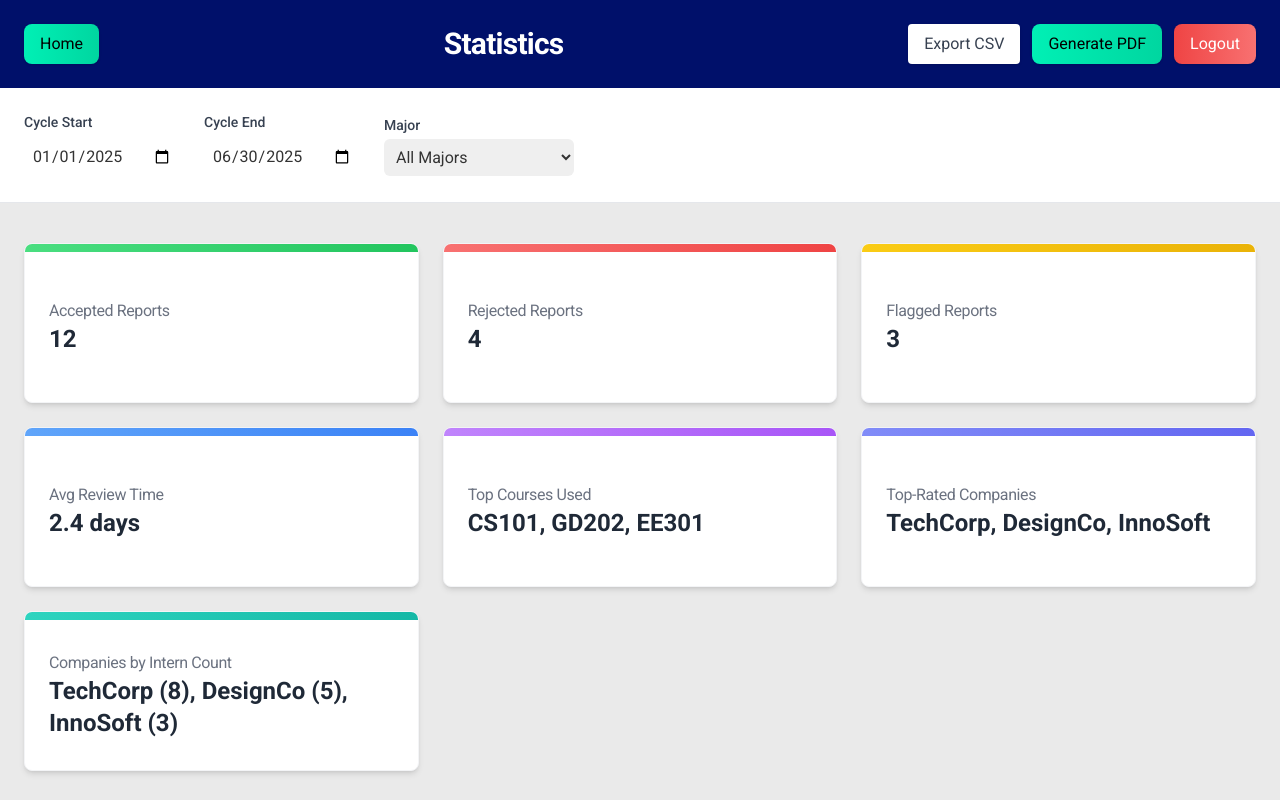
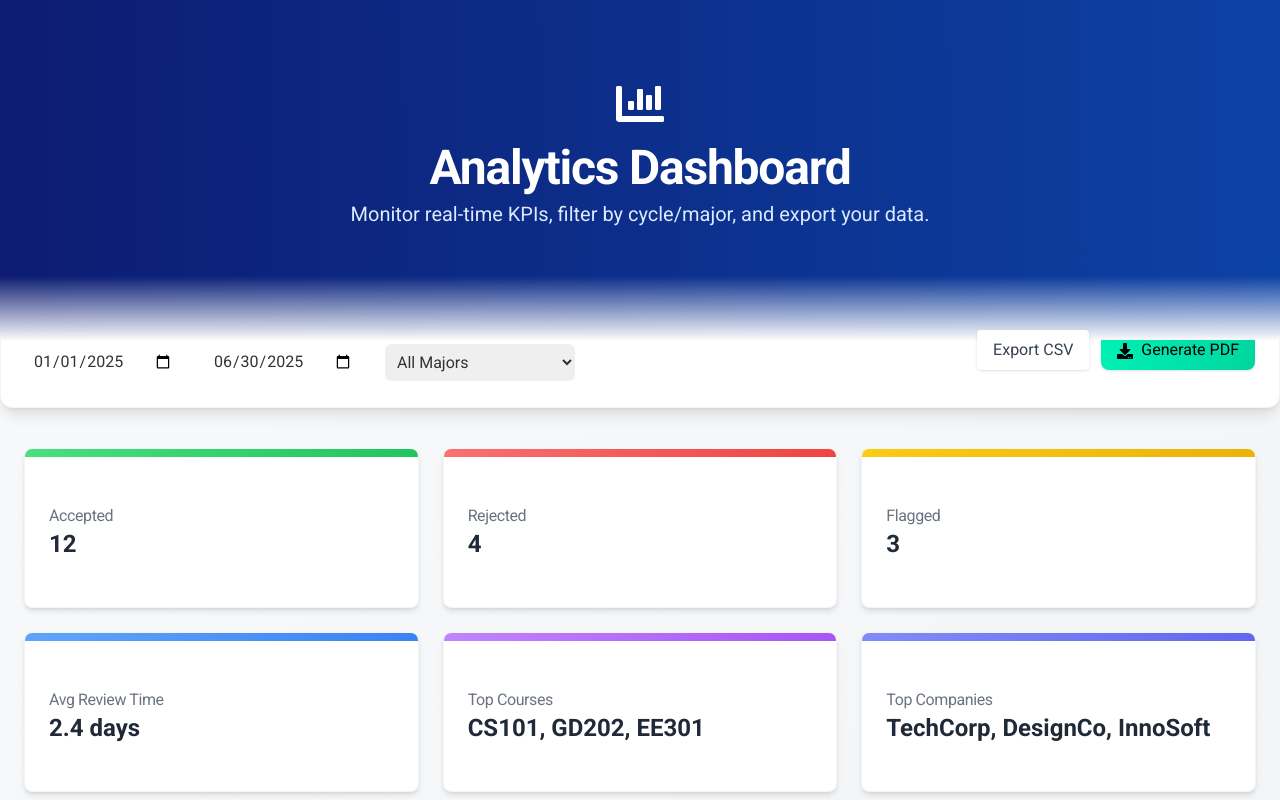
Before and after one commit to CSEN603-2025/Ghost-in-the-Machine, a React (Create React App) app: page /faculty/statistics in a window 1280 px wide. Shown: the top 800 px of the page. Built offline with nearby package versions, Linux system fonts and the light colour scheme; a web font is replaced by a local one.

Commit message:
"statistics page is perfected "

```diff
--- a/src/components/EvaluationDetailsModal.jsx
+++ b/src/components/EvaluationDetailsModal.jsx
@@ -1,45 +1,52 @@
 import React from 'react';
+import { FaDownload, FaTimes } from 'react-icons/fa';
+import { motion } from 'framer-motion';
 
-const EvaluationDetailsModal = ({ isOpen, onClose, evaluation }) => {
-  if (!isOpen) return null;
+export default function EvaluationDetailsModal({ evalReport, onClose }) {
+  return (
+    <motion.div
+      initial={{ opacity: 0 }}
+      animate={{ opacity: 1 }}
+      exit={{ opacity: 0 }}
+      className="fixed inset-0 bg-black bg-opacity-50 flex items-center justify-center z-50"
+    >
+      <motion.div
+        initial={{ scale: 0.9 }}
+        animate={{ scale: 1 }}
+        exit={{ scale: 0.9 }}
+        className="bg-white rounded-xl shadow-xl max-w-2xl w-full mx-4 relative overflow-hidden"
+      >
+        <div className="h-2 w-full bg-gradient-to-r from-blue-600 to-blue-800" />
+        <button
+          onClick={onClose}
+          className="absolute top-4 right-4 text-gray-500 hover:text-gray-700"
+        >
+          <FaTimes size={20} />
+        </button>
 
-  const downloadPdf = () => {
-    const link = document.createElement('a');
-    link.href = `/api/evaluations/${evaluation.id}/download`;
-    link.download = `evaluation-${evaluation.id}.pdf`;
-    link.click();
-  };
-
-  return (
-    <div className="fixed inset-0 bg-black bg-opacity-40 flex justify-center items-center z-50">
-      <div className="bg-white p-6 rounded-lg shadow-xl max-w-4xl w-full overflow-y-auto max-h-[90vh]">
-        {/* Header */}
-        <div className="flex justify-between items-center mb-4">
-          <h2 className="text-2xl font-semibold">Evaluation Details</h2>
-          <button onClick={onClose} className="text-gray-500 hover:text-gray-700 text-2xl">&times;</button>
+        <div className="p-6 space-y-4">
+          <div className="flex justify-between items-center">
+            <h2 className="text-2xl font-bold text-gray-800">{evalReport.title}</h2>
+            <FaDownload size={20} className="text-gray-500 hover:text-gray-700 cursor-pointer" />
+          </div>
+          <p className="text-gray-700">
+            <strong>Student:</strong> {evalReport.studentName}
+          </p>
+          <p className="text-gray-700">
+            <strong>Company:</strong> {evalReport.companyName}
+          </p>
+          <p className="text-gray-700">
+            <strong>Supervisor:</strong> {evalReport.supervisorName}
+          </p>
+          <p className="text-gray-700">
+            <strong>Dates:</strong> {evalReport.startDate} – {evalReport.endDate}
+          </p>
+          <div>
+            <h3 className="font-semibold text-lg text-gray-800 mb-2">Evaluation</h3>
+            <p className="text-gray-600">{evalReport.evaluationContent}</p>
+          </div>
         </div>
-
-        {/* Download */}
-        <div className="flex justify-end mb-4">
-          <button
-            onClick={downloadPdf}
-            className="px-4 py-2 bg-gradient-to-r from-[#00F0B5] to-[#00D6A0] text-black font-semibold rounded-lg shadow-md hover:from-[#00D6A0] hover:to-[#00F0B5] transition"
-          >
-            Download PDF
-          </button>
-        </div>
-
-        {/* Details */}
-        <div>
-          <p><strong>Student Name:</strong> {evaluation.studentName}</p>
-          <p><strong>Company:</strong> {evaluation.companyName}</p>
-          <p><strong>Supervisor:</strong> {evaluation.supervisor}</p>
-          <p><strong>Dates:</strong> {evaluation.internshipDates}</p>
-          <p className="mt-4 text-gray-700 whitespace-pre-line">{evaluation.evaluationContent}</p>
-        </div>
-      </div>
-    </div>
+      </motion.div>
+    </motion.div>
   );
-};
-
-export default EvaluationDetailsModal;
+}
--- a/src/pages/StatsPage.jsx
+++ b/src/pages/StatsPage.jsx
@@ -1,105 +1,73 @@
-import React, { useState, useEffect } from 'react';
-import { useNavigate } from 'react-router-dom';
+import React, { useState } from 'react';
+import { FaChartBar, FaDownload, FaCalendarAlt, FaFilter } from 'react-icons/fa';
 import { motion } from 'framer-motion';
-
 import KpiCard from '../components/KpiCard';
 import StatsFilters from '../components/StatsFilters';
 import ExportCsvDropdown from '../components/ExportCsvDropdown';
 import GeneratePdfModal from '../components/GeneratePdfModal';
 
-export default function StatsPage() {
-  const navigate = useNavigate();
-
-  // --- State ---
+const StatsPage = () => {
   const [cycle, setCycle] = useState({ start: '2025-01-01', end: '2025-06-30' });
   const [major, setMajor] = useState('');
-  const [showPdfModal, setShowPdfModal] = useState(false);
-
-  // dummy KPI data
-  const [kpis, setKpis] = useState({
-    accepted: 12,
-    rejected: 4,
-    flagged: 3,
+  const [showPdf, setShowPdf] = useState(false);
+  const kpis = {
+    accepted: 12, rejected: 4, flagged: 3,
     avgReviewTime: '2.4 days',
-    topCourses: ['CS101', 'GD202', 'EE301'],
-    topCompanies: ['TechCorp', 'DesignCo', 'InnoSoft'],
-    companyInternCount: [
-      { name: 'TechCorp', count: 8 },
-      { name: 'DesignCo', count: 5 },
-      { name: 'InnoSoft', count: 3 },
-    ],
-  });
-
-  // re-fetch or recalc KPIs when cycle or major changes
-  useEffect(() => {
-    // placeholder: fetch new kpis from API using cycle & major
-  }, [cycle, major]);
+    topCourses: ['CS101','GD202','EE301'],
+    topCompanies: ['TechCorp','DesignCo','InnoSoft'],
+    companyInternCount: [{name:'TechCorp',count:8},{name:'DesignCo',count:5}]
+  };
 
   return (
-    <div className="min-h-screen bg-[#EAEAEA]">
-      {/* Top Navbar */}
-      <motion.div
-        initial={{ y: -20, opacity: 0 }}
-        animate={{ y: 0, opacity: 1 }}
-        className="w-full bg-[#00106A] py-6 px-6 flex items-center justify-between text-white sticky top-0 z-50"
+    <div className="min-h-screen bg-gradient-to-br from-gray-50 to-gray-100">
+      {/* Hero */}
+      <motion.div initial={{opacity:0,y:-20}} animate={{opacity:1,y:0}} className="relative overflow-hidden">
+        <div className="absolute inset-0 bg-gradient-to-r from-[#00106A] to-[#0038A0] opacity-95" />
+        <div className="max-w-7xl mx-auto px-6 py-20 relative z-10 text-center text-white">
+          <FaChartBar size={48} className="mx-auto mb-4" />
+          <motion.h1 className="text-4xl md:text-5xl font-bold mb-2">Analytics Dashboard</motion.h1>
+          <motion.p className="text-xl max-w-2xl mx-auto mb-8 text-blue-100">
+            Monitor real-time KPIs, filter by cycle/major, and export your data.
+          </motion.p>
+        </div>
+        <div className="absolute bottom-0 left-0 right-0 h-16 bg-gradient-to-t from-gray-50 to-transparent" />
+      </motion.div>
+
+      {/* Toolbar */}
+      <motion.div initial={{opacity:0,y:20}} animate={{opacity:1,y:0}} transition={{delay:0.3}}
+        className="max-w-7xl mx-auto px-6 py-6 -mt-12 bg-white rounded-xl shadow-lg border border-gray-100 flex flex-wrap items-center justify-between gap-4"
       >
-        <button onClick={() => navigate('/')} className="bg-gradient-to-r from-[#00F0B5] to-[#00D6A0] text-black py-2 px-4 rounded-lg shadow transition">
-          Home
-        </button>
-        <h1 className="text-3xl font-bold">Statistics</h1>
+        <StatsFilters cycle={cycle} onCycleChange={setCycle} major={major} onMajorChange={setMajor} />
         <div className="flex space-x-3">
           <ExportCsvDropdown kpis={kpis} cycle={cycle} major={major} />
-          <motion.button
-            whileHover={{ scale: 1.05 }}
-            whileTap={{ scale: 0.95 }}
-            onClick={() => setShowPdfModal(true)}
-            className="bg-gradient-to-r from-[#00F0B5] to-[#00D6A0] text-black py-2 px-4 rounded-lg shadow transition"
-          >
-            Generate PDF
+          <motion.button whileHover={{scale:1.05}} onClick={()=>setShowPdf(true)}
+            className="bg-gradient-to-r from-[#00F0B5] to-[#00D6A0] text-black px-4 py-2 rounded-lg shadow">
+            <FaDownload className="inline mr-2"/>Generate PDF
           </motion.button>
-          <button onClick={() => navigate('/welcome')} className="bg-gradient-to-r from-red-500 to-red-400 text-white py-2 px-4 rounded-lg shadow">
-            Logout
-          </button>
         </div>
       </motion.div>
 
-      {/* Filters Toolbar */}
-      <div className="max-w-7xl mx-auto px-6 py-6 bg-white border-b border-gray-200">
-        <StatsFilters
-          cycle={cycle}
-          onCycleChange={setCycle}
-          major={major}
-          onMajorChange={setMajor}
-        />
-      </div>
-
       {/* KPI Cards */}
       <div className="max-w-7xl mx-auto px-6 py-10 grid grid-cols-1 sm:grid-cols-2 lg:grid-cols-3 gap-6">
-        <KpiCard label="Accepted Reports" value={kpis.accepted} color="from-green-400 to-green-500" />
-        <KpiCard label="Rejected Reports" value={kpis.rejected} color="from-red-400 to-red-500" />
-        <KpiCard label="Flagged Reports" value={kpis.flagged} color="from-yellow-400 to-yellow-500" />
+        <KpiCard label="Accepted" value={kpis.accepted} color="from-green-400 to-green-500" />
+        <KpiCard label="Rejected" value={kpis.rejected} color="from-red-400 to-red-500" />
+        <KpiCard label="Flagged" value={kpis.flagged} color="from-yellow-400 to-yellow-500" />
         <KpiCard label="Avg Review Time" value={kpis.avgReviewTime} color="from-blue-400 to-blue-500" />
-        <KpiCard label="Top Courses Used" value={kpis.topCourses.join(', ')} color="from-purple-400 to-purple-500" />
+        <KpiCard label="Top Courses" value={kpis.topCourses.join(', ')} color="from-purple-400 to-purple-500" />
+        <KpiCard label="Top Companies" value={kpis.topCompanies.join(', ')} color="from-indigo-400 to-indigo-500" />
         <KpiCard
-          label="Top-Rated Companies"
-          value={kpis.topCompanies.join(', ')}
-          color="from-indigo-400 to-indigo-500"
-        />
-        <KpiCard
-          label="Companies by Intern Count"
-          value={kpis.companyInternCount.map(c => `${c.name} (${c.count})`).join(', ')}
+          label="Intern Count"
+          value={kpis.companyInternCount.map(c => `${c.name}(${c.count})`).join(', ')}
           color="from-teal-400 to-teal-500"
         />
       </div>
 
-      {/* PDF Modal */}
       <GeneratePdfModal
-        isOpen={showPdfModal}
-        onClose={() => setShowPdfModal(false)}
-        kpis={kpis}
-        cycle={cycle}
-        major={major}
+        isOpen={showPdf} onClose={()=>setShowPdf(false)}
+        kpis={kpis} cycle={cycle} major={major}
       />
     </div>
   );
-}
+};
+
+export default StatsPage;
```
